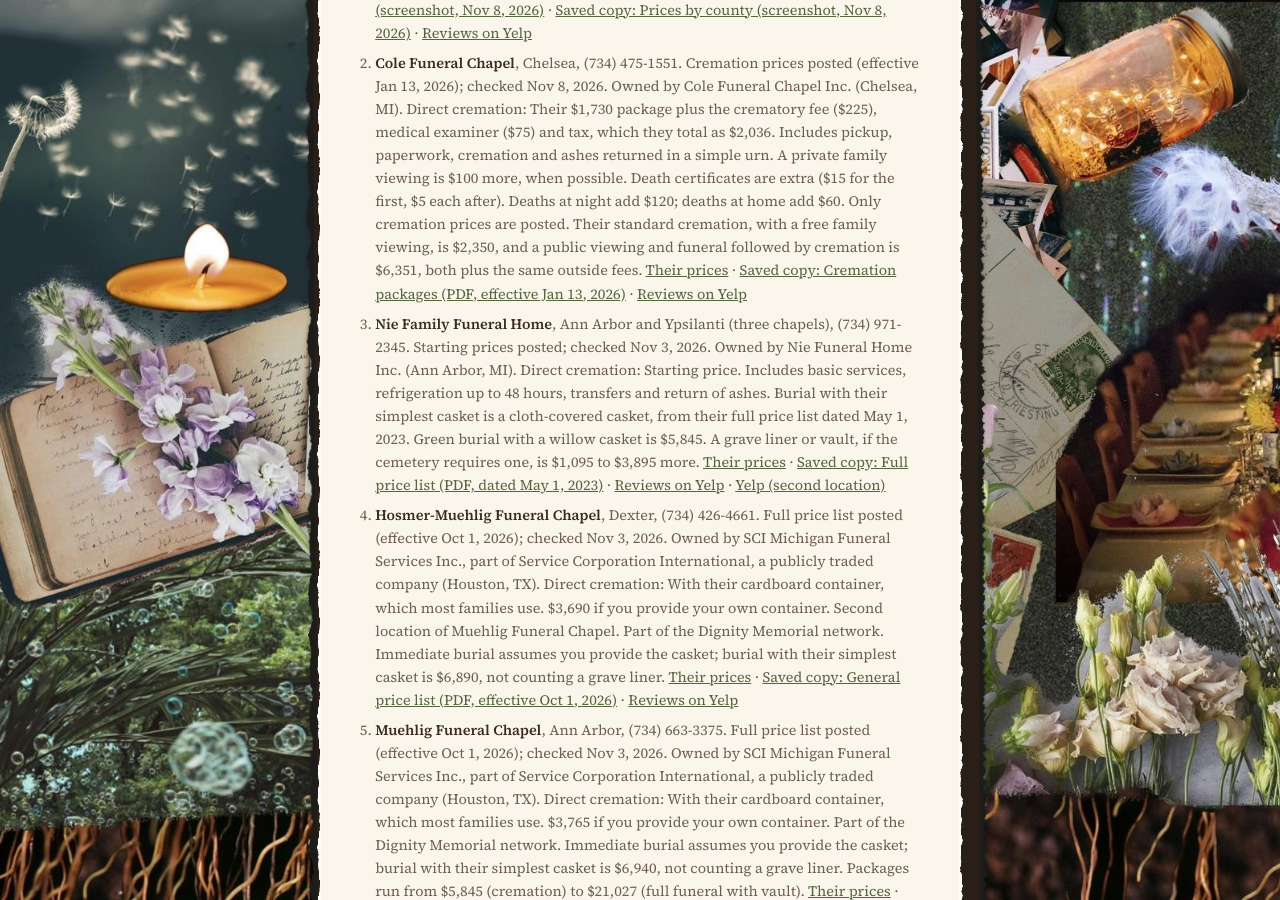
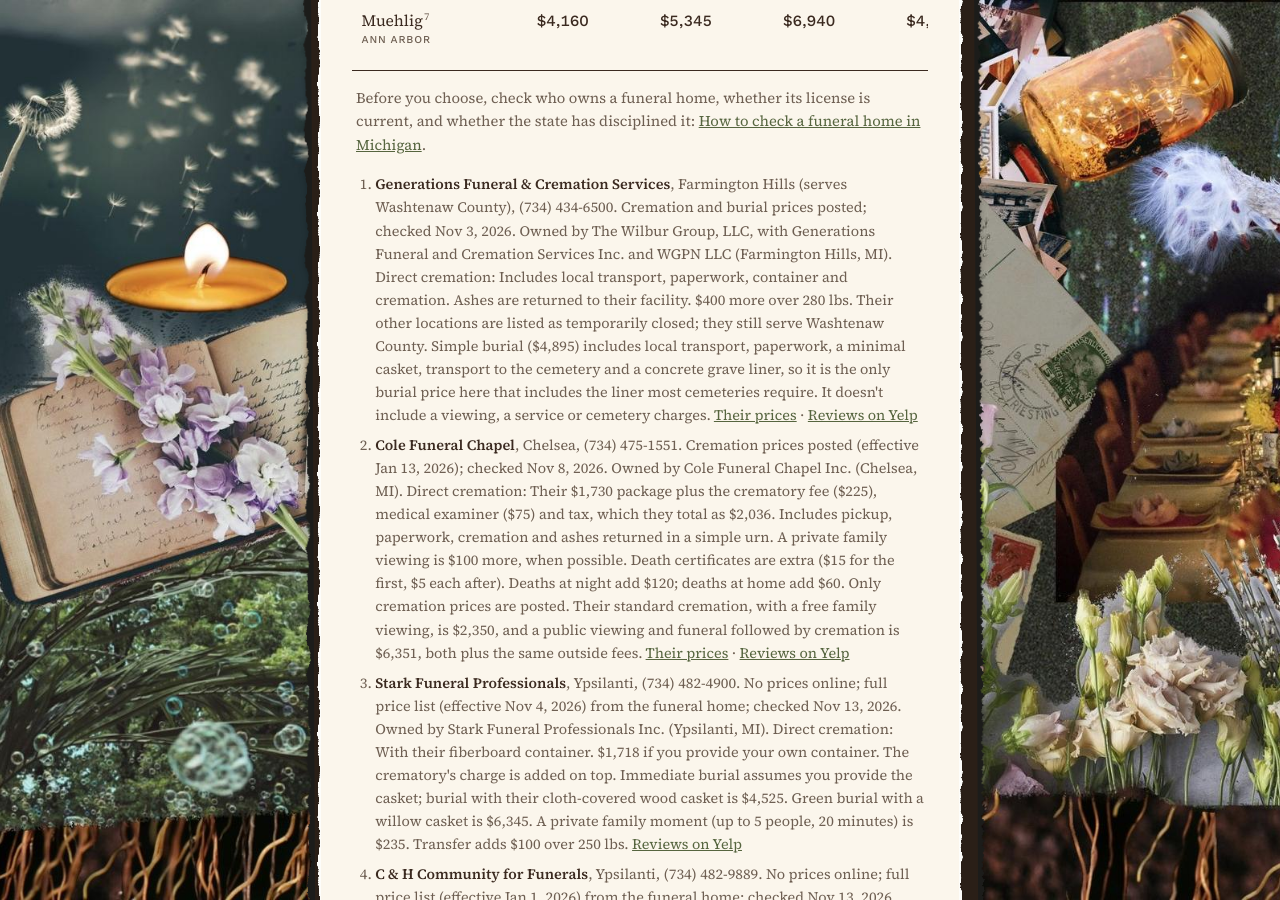
Before and after one commit to katekelley/graveandseed, a Jekyll site: the page built from prices.html, in a window 1280 px wide and 900 px high, scrolled down 2970 px. Built offline with Jekyll 4.4.1, drawn with Linux system fonts in a browser that asks for light colours; some of the changed text lies outside the part shown.

Commit message:
Add Stark and C & H price lists, update Nie to its April 2026 list; remove saved copies
Only link to price lists where the funeral home posts them online.

Co-Authored-By: Claude Opus 5.5 <noreply@anthropic.com>
Claude-Session: https://claude.ai/code/session_011MgnuEZEEmeBkGaecXYNY9

```diff
--- a/_data/prices.yml
+++ b/_data/prices.yml
@@ -1,6 +1,6 @@
-updated: "November 3–8, 2026"
+updated: "November 3–13, 2026"
 owners_note: "Owners are from each funeral home's Michigan license record, checked November 6, 2026."
-intro: "Funeral prices in Washtenaw County vary a lot, and half the funeral homes here don't post them online. These are the prices each funeral home publishes, with the date I checked. Always confirm with the funeral home before deciding."
+intro: "Funeral prices in Washtenaw County vary a lot, and half the funeral homes here don't post them online. These come from each funeral home's price list, with the date I checked. Some post their lists online; for the others, I asked for a copy. Always confirm with the funeral home before deciding."
 items:
   - { key: direct_cremation, label: "Direct cremation" }
   - { key: immediate_burial, label: "Immediate burial" }
@@ -21,10 +21,6 @@ homes:
     town: "Farmington Hills (serves Washtenaw County)"
     phone: "(734) 434-6500"
     website: "https://generationsfuneralservice.com"
-    saved:
-      - { label: "Direct cremation (screenshot, Nov 8, 2026)", file: "generations-direct-cremation-2026-11-08.jpg" }
-      - { label: "Simple burial (screenshot, Nov 8, 2026)", file: "generations-simple-burial-2026-11-08.jpg" }
-      - { label: "Prices by county (screenshot, Nov 8, 2026)", file: "generations-county-map-2026-11-08.jpg" }
     posted: "Cremation and burial prices posted"
     checked: "Nov 3, 2026"
     direct_cremation: 895
@@ -47,8 +43,6 @@ homes:
     town: "Chelsea"
     phone: "(734) 475-1551"
     website: "https://www.colefuneralchapel.com/images/PDF/Cremation_Packages_January_2026.pdf"
-    saved:
-      - { label: "Cremation packages (PDF, effective Jan 13, 2026)", file: "cole-cremation-2026-01-13.pdf" }
     posted: "Cremation prices posted (effective Jan 13, 2026)"
     checked: "Nov 8, 2026"
     direct_cremation: 2036
@@ -63,34 +57,73 @@ homes:
     memorial: ""
     hearse: ""
     notes: "Only cremation prices are posted. Their standard cremation, with a free family viewing, is $2,350, and a public viewing and funeral followed by cremation is $6,351, both plus the same outside fees."
+  - name: "Stark Funeral Professionals"
+    owner_short: "Stark Funeral Professionals Inc., Ypsilanti"
+    owner: "Stark Funeral Professionals Inc. (Ypsilanti, MI)"
+    yelp: "https://www.yelp.com/biz/stark-funeral-professionals-ypsilanti"
+    short: "Stark"
+    town: "Ypsilanti"
+    phone: "(734) 482-4900"
+    website: ""
+    posted: "No prices online; full price list (effective Nov 4, 2026) from the funeral home"
+    checked: "Nov 13, 2026"
+    direct_cremation: 2093
+    direct_cremation_note: "With their fiberboard container. $1,718 if you provide your own container. The crematory's charge is added on top."
+    immediate_burial: 3350
+    burial_casket: 4525
+    basic_services: 2795
+    transfer: 450
+    embalming: 955
+    visitation: 550
+    ceremony: 550
+    memorial: 550
+    hearse: 525
+    notes: "Immediate burial assumes you provide the casket; burial with their cloth-covered wood casket is $4,525. Green burial with a willow casket is $6,345. A private family moment (up to 5 people, 20 minutes) is $235. Transfer adds $100 over 250 lbs."
+  - name: "C & H Community for Funerals"
+    owner_short: "Curries & Herron Funeral Home LLC, Ypsilanti"
+    owner: "Curries & Herron Funeral Home LLC (Ypsilanti, MI)"
+    yelp: "https://www.yelp.com/biz/c-and-h-community-home-for-funerals-ypsilanti"
+    short: "C & H"
+    town: "Ypsilanti"
+    phone: "(734) 482-9889"
+    website: ""
+    posted: "No prices online; full price list (effective Jan 1, 2026) from the funeral home"
+    checked: "Nov 13, 2026"
+    direct_cremation: 2155
+    direct_cremation_note: "With their cremation container. $1,845 if you provide your own container. The same list also gives $2,400 as the direct cremation charge, so ask which applies."
+    immediate_burial: 3650
+    burial_casket: 4545
+    basic_services: 2500
+    transfer: 385
+    embalming: 945
+    visitation: 495
+    ceremony: 495
+    memorial: 500
+    hearse: 475
+    notes: "Immediate burial ($3,650) is with a casket you provide. Burial with their simplest casket is their $3,500 service charge plus their lowest-priced casket ($1,045), not counting a grave liner ($1,170 and up). Also called Lucille's Memorial Chapel on the price list."
   - name: "Nie Family Funeral Home"
     owner_short: "Nie Funeral Home Inc., Ann Arbor"
     owner: "Nie Funeral Home Inc. (Ann Arbor, MI)"
     yelp: "https://www.yelp.com/biz/nie-family-funeral-home-and-cremation-service-ann-arbor"
     yelp_more: "https://www.yelp.com/biz/nie-funeral-home-ann-arbor-2"
     short: "Nie Family"
-    starting: true
     town: "Ann Arbor and Ypsilanti (three chapels)"
     phone: "(734) 971-2345"
     website: "https://www.niefuneralhomes.com/resources/prices"
-    saved:
-      - { label: "Full price list (PDF, dated May 1, 2023)", file: "nie-2023-05-01.pdf" }
-    posted: "Starting prices posted"
-    checked: "Nov 3, 2026"
-    direct_cremation: 2500
-    direct_cremation_note: "Starting price. Includes basic services, refrigeration up to 48 hours, transfers and return of ashes."
-    immediate_burial: 3700
-    burial_casket: 4795
-    dated:
-      burial_casket: "May 2023 price list"
-    basic_services: ""
-    transfer: ""
-    embalming: ""
-    visitation: ""
-    ceremony: ""
-    memorial: ""
-    hearse: ""
-    notes: "Burial with their simplest casket is a cloth-covered casket, from their full price list dated May 1, 2023. Green burial with a willow casket is $5,845. A grave liner or vault, if the cemetery requires one, is $1,095 to $3,895 more."
+    posted: "Starting prices posted online; full price list (effective Apr 1, 2026) from the funeral home"
+    checked: "Nov 13, 2026"
+    direct_cremation: 2995
+    direct_cremation_note: "With their cardboard container. $2,745 if you provide your own container. The crematory's charge is added on top. Includes refrigeration up to 48 hours, transfers and return of ashes."
+    immediate_burial: 3995
+    burial_casket: 5290
+    basic_services: 3095
+    transfer: 795
+    embalming: 795
+    visitation: 750
+    ceremony: 750
+    memorial: 750
+    hearse: 550
+    notes: "Viewing, funeral and memorial service prices are for the Carpenter Road and Janowiak chapels; the Liberty Road chapel is $1,000 each. Services on a Saturday, Sunday or holiday add $400 to each item. Their simplest casket is cloth-covered. Green burial with a willow casket is $6,090. A grave liner or vault, if the cemetery requires one, is $1,205 to $4,105 more. Their website lists direct cremation from $2,500 and immediate burial from $3,700, lower than the price list."
   - name: "Hosmer-Muehlig Funeral Chapel"
     owner_short: "SCI, a national public company, Houston, TX"
     owner: "SCI Michigan Funeral Services Inc., part of Service Corporation International, a publicly traded company (Houston, TX)"
@@ -99,8 +132,6 @@ homes:
     town: "Dexter"
     phone: "(734) 426-4661"
     website: "https://www.dignitymemorial.com/funeral-homes/michigan/dexter/hosmer-muehlig-funeral-chapel/4118/funeral-price-list"
-    saved:
-      - { label: "General price list (PDF, effective Oct 1, 2026)", file: "hosmer-muehlig-2026-10-01.pdf" }
     posted: "Full price list posted (effective Oct 1, 2026)"
     checked: "Nov 3, 2026"
     direct_cremation: 4085
@@ -123,8 +154,6 @@ homes:
     town: "Ann Arbor"
     phone: "(734) 663-3375"
     website: "https://www.dignitymemorial.com/funeral-homes/michigan/ann-arbor/muehlig-funeral-chapel/4117/funeral-price-list"
-    saved:
-      - { label: "General price list (PDF, effective Oct 1, 2026)", file: "muehlig-2026-10-01.pdf" }
     posted: "Full price list posted (effective Oct 1, 2026)"
     checked: "Nov 3, 2026"
     direct_cremation: 4160
@@ -146,18 +175,6 @@ not_posted:
     town: "Chelsea"
     phone: "(734) 475-1444"
     status: "No prices online; call for their price list"
-  - name: "Stark Funeral Professionals"
-    owner: "Stark Funeral Professionals Inc. (Ypsilanti, MI)"
-    yelp: "https://www.yelp.com/biz/stark-funeral-professionals-ypsilanti"
-    town: "Ypsilanti"
-    phone: "(734) 482-4900"
-    status: "No prices online; call for their price list"
-  - name: "C & H Community for Funerals"
-    owner: "Curries & Herron Funeral Home LLC (Ypsilanti, MI)"
-    yelp: "https://www.yelp.com/biz/c-and-h-community-home-for-funerals-ypsilanti"
-    town: "Ypsilanti"
-    phone: "(734) 482-9889"
-    status: "No prices online; call for their price list"
   - name: "Robison-Bahnmiller Funeral Home"
     owner: "Robison-Bahnmiller Funeral Home Inc. (Saline, MI)"
     yelp: "https://www.yelp.com/biz/robison-bahnmiller-funeral-home-saline-4"
--- a/handouts/first-days.html
+++ b/handouts/first-days.html
@@ -105,7 +105,7 @@ sitemap: false
 </div>
 <div class="sheet back">
   <h2 class="big">What funeral homes charge here</h2>
-  <p class="lead">Prices Washtenaw County funeral homes post online, checked {{ p.updated }}. Prices change, so always confirm when you call.</p>
+  <p class="lead">Prices from Washtenaw County funeral homes' price lists, checked {{ p.updated }}. Prices change, so always confirm when you call.</p>
   <table class="prices">
     <thead><tr><th>Funeral home</th><th class="num fw">Direct cremation</th><th class="num fw">Immediate burial</th><th class="num fw">Burial with simplest casket</th></tr></thead>
     <tbody>
@@ -120,7 +120,7 @@ sitemap: false
       {%- endfor %}
     </tbody>
   </table>
-  <p class="small"><strong>Direct cremation</strong> is cremation soon after death, with no viewing or ceremony at the funeral home. <strong>Immediate burial</strong> is burial soon after death, without a viewing; the cemetery plot and opening the grave are extra. A dash means the price isn't posted. Grave and Seed has no financial relationship with any funeral home and doesn't recommend one over another.</p>
+  <p class="small"><strong>Direct cremation</strong> is cremation soon after death, with no viewing or ceremony at the funeral home. <strong>Immediate burial</strong> is burial soon after death, without a viewing; the cemetery plot and opening the grave are extra. A dash means the price isn't listed. Grave and Seed has no financial relationship with any funeral home and doesn't recommend one over another.</p>
 
   <div class="two">
     <div>
--- a/handouts/funeral-directors.html
+++ b/handouts/funeral-directors.html
@@ -100,7 +100,7 @@ table.svc .d { display: block; color: var(--muted); font-size: 9.4pt; }
   </div>
 
   <div class="foot">
-    <span>I also keep a free, dated list of posted Washtenaw County funeral home prices at graveandseed.com/prices. I don't recommend one home over another.</span>
+    <span>I also keep a free, dated list of Washtenaw County funeral home prices at graveandseed.com/prices. I don't recommend one home over another.</span>
     <span class="nw">November 2026</span>
   </div>
 </div>
--- a/prices.html
+++ b/prices.html
@@ -12,7 +12,7 @@ og_description: "Published cremation, burial and service prices from every funer
 <meta charset="utf-8">
 <meta name="viewport" content="width=device-width, initial-scale=1, viewport-fit=cover">
 <title>Funeral and Cremation Prices in Ann Arbor and Washtenaw County | Grave and Seed</title>
-<meta name="description" content="Funeral and cremation prices around Ann Arbor: published costs from every funeral home serving Washtenaw County that posts them, side by side, with the date each was checked.">
+<meta name="description" content="Funeral and cremation prices around Ann Arbor: costs from Washtenaw County funeral homes' price lists, side by side, with the date each was checked.">
 {% include head.html %}
 <style>
 {% include compare_css.html %}
@@ -23,7 +23,7 @@ og_description: "Published cremation, burial and service prices from every funer
   <div class="wrap">
     {% include nav.html here="prices" %}
     <h1>What funerals and cremation cost around Ann Arbor</h1>
-    <p class="lede">Published prices, checked {{ p.updated }}.</p>
+    <p class="lede">Prices from each funeral home's price list, checked {{ p.updated }}.</p>
   </div>
 </header>
 
@@ -52,8 +52,8 @@ og_description: "Published cremation, burial and service prices from every funer
 
     <section>
       <span class="label">Funeral home by funeral home</span>
-      <h2>Posted prices, side by side</h2>
-      <p class="small">The lowest posted price in each row is in <strong>bold</strong> and marked &#9660;. A dash means the funeral home doesn't post that price online.</p>
+      <h2>Prices, side by side</h2>
+      <p class="small">The lowest posted price in each row is in <strong>bold</strong> and marked &#9660;. A dash means the funeral home doesn't list that price, or I don't have it yet.</p>
       <p class="small">Tap a column heading to put the lowest price first.</p>
       <p class="small scroll-hint">Scroll sideways for more prices. Funeral home names stay put.</p>
       <div class="picker" id="picker" role="region" aria-label="Compare one price">
@@ -84,14 +84,14 @@ og_description: "Published cremation, burial and service prices from every funer
           </div>
           {%- endfor %}
           {%- if missing.size > 0 %}
-          <p class="not-posted">Not posted online: {{ missing | join: ", " }}.</p>
+          <p class="not-posted">No price listed: {{ missing | join: ", " }}.</p>
           {%- endif %}
         </div>
         {%- endif %}
         {%- endfor %}
         <p class="small">Or see everything side by side in the full table below.</p>
       </div>
-      <div class="table-wrap" role="region" aria-label="Posted prices by funeral home" tabindex="0">
+      <div class="table-wrap" role="region" aria-label="Prices by funeral home" tabindex="0">
         <table class="compare flip sortable">
           <thead>
             <tr>
@@ -127,10 +127,9 @@ og_description: "Published cremation, burial and service prices from every funer
       <p class="small">Before you choose, check who owns a funeral home, whether its license is current, and whether the state has disciplined it: <a href="/resources/check-a-funeral-home/">How to check a funeral home in Michigan</a>.</p>
       <ol class="notes">
         {%- for h in p.homes %}
-        <li><strong>{{ h.name }}</strong>, {{ h.town }}, {{ h.phone }}. {{ h.posted }}; checked {{ h.checked }}.{% if h.owner and h.owner != "" %} Owned by {{ h.owner }}.{% endif %}{% if h.direct_cremation_note != "" %} Direct cremation: {{ h.direct_cremation_note }}{% endif %}{% if h.notes != "" %} {{ h.notes }}{% endif %} <a href="{{ h.website }}" rel="noopener">Their prices</a>{% for f in h.saved %} &middot; <a href="/assets/price-lists/{{ f.file }}">Saved copy: {{ f.label }}</a>{% endfor %}{% if h.yelp and h.yelp != "" %} &middot; <a href="{{ h.yelp }}" rel="noopener">Reviews on Yelp</a>{% endif %}{% if h.yelp_more and h.yelp_more != "" %} &middot; <a href="{{ h.yelp_more }}" rel="noopener">Yelp (second location)</a>{% endif %}</li>
+        <li><strong>{{ h.name }}</strong>, {{ h.town }}, {{ h.phone }}. {{ h.posted }}; checked {{ h.checked }}.{% if h.owner and h.owner != "" %} Owned by {{ h.owner }}.{% endif %}{% if h.direct_cremation_note != "" %} Direct cremation: {{ h.direct_cremation_note }}{% endif %}{% if h.notes != "" %} {{ h.notes }}{% endif %}{% if h.website and h.website != "" %} <a href="{{ h.website }}" rel="noopener">Their prices</a> &middot;{% endif %}{% if h.yelp and h.yelp != "" %} <a href="{{ h.yelp }}" rel="noopener">Reviews on Yelp</a>{% endif %}{% if h.yelp_more and h.yelp_more != "" %} &middot; <a href="{{ h.yelp_more }}" rel="noopener">Yelp (second location)</a>{% endif %}</li>
         {%- endfor %}
       </ol>
-      <p class="small">"Saved copy" links go to the price list as it was when I checked, in case the funeral home changes or takes down its own.</p>
     </section>
 
     <section>
@@ -139,8 +138,8 @@ og_description: "Published cremation, burial and service prices from every funer
     </section>
 
     <section>
-      <span class="label">Not online yet</span>
-      <h2>Funeral homes without posted prices</h2>
+      <span class="label">Still to get</span>
+      <h2>Funeral homes I don't have prices for yet</h2>
       <ul class="plain-list">
         {%- for h in p.not_posted %}
         <li><strong>{{ h.name }}</strong>, {{ h.town }}, {{ h.phone }}: {{ h.status }}{% if h.owner and h.owner != "" %}. Owned by {{ h.owner }}{% endif %}{% if h.yelp and h.yelp != "" %} &middot; <a href="{{ h.yelp }}" rel="noopener">Reviews on Yelp</a>{% endif %}</li>
```
Also changed, not shown: other parts of handouts/first-days.html (+1 -1 lines), other parts of prices.html (+1 -1 lines), handouts/costs.html (+5 -5 lines), assets/price-lists/generations-county-map-2026-11-08.jpg (deleted), assets/price-lists/generations-direct-cremation-2026-11-08.jpg (deleted), assets/price-lists/generations-simple-burial-2026-11-08.jpg (deleted), 4 other files.
